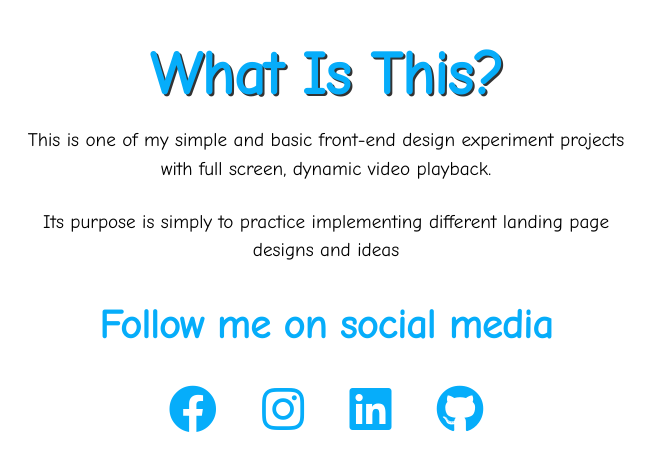
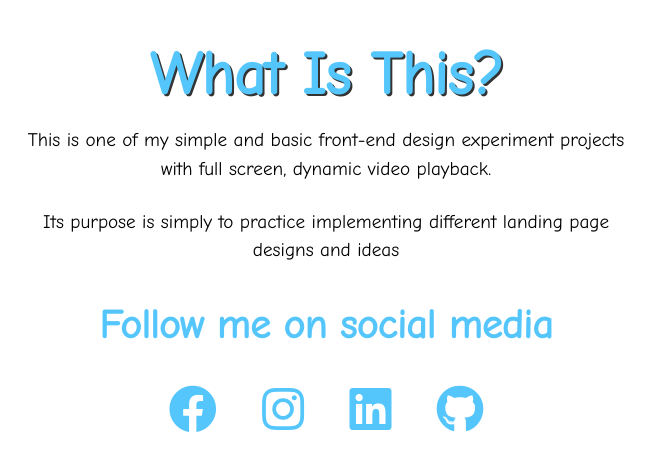
Before and after one commit to philhawker/responsive-video-landing-page, a PHP site: page / in a window 1280 px wide. Shown: the part 801-1275 px from the top of the page, without its empty margins (314-969 px from the left). Run offline with PHP 8.4, Linux system fonts and the light colour scheme; some libraries are stand-ins or nearby versions.

Commit message:
changed heading height, adjusted button box shadow, adjusted theme color to a lighter shade

```diff
--- a/style.css
+++ b/style.css
@@ -1,7 +1,7 @@
 @import url("https://fonts.googleapis.com/css2?family=Comic+Neue:wght@300;400&display=swap");
 
 :root {
-  --primary-color: rgb(6, 173, 250);
+  --primary-color: rgb(84, 198, 252);
 }
 
 * {
@@ -25,12 +25,13 @@ h1 {
   font-size: 60px;
   line-height: 1.2;
   margin-bottom: 15px;
-  color: rgb(6, 173, 250);
+  color: var(--primary-color);
+
   text-shadow: 2px 2px rgb(51, 51, 51);
 }
 
 h2 {
-  color: rgb(0, 172, 252);
+  color: var(--primary-color);
   font-weight: 700;
   text-shadow: 2px 2px rgb(51, 51, 51);
 }
@@ -74,12 +75,12 @@ h2 {
   left: 0;
   width: 100%;
   height: 100%;
-  background: rgba(0, 0, 0, 0.1);
   position: absolute;
 }
 
 .content {
   z-index: 10;
+  padding-bottom: 350px;
 }
 
 .btn {
@@ -92,7 +93,7 @@ h2 {
   margin-top: 25px;
   opacity: 0.7;
   text-shadow: 2px 2px rgb(51, 51, 51);
-  box-shadow: 2px 5px rgb(51, 51, 51);
+  box-shadow: 2px 3px rgb(51, 51, 51);
 }
 
 .btn:hover {
```
